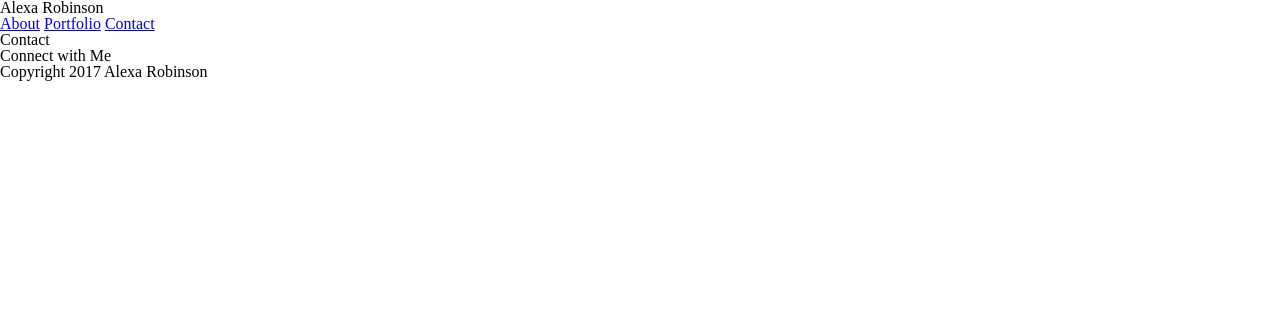
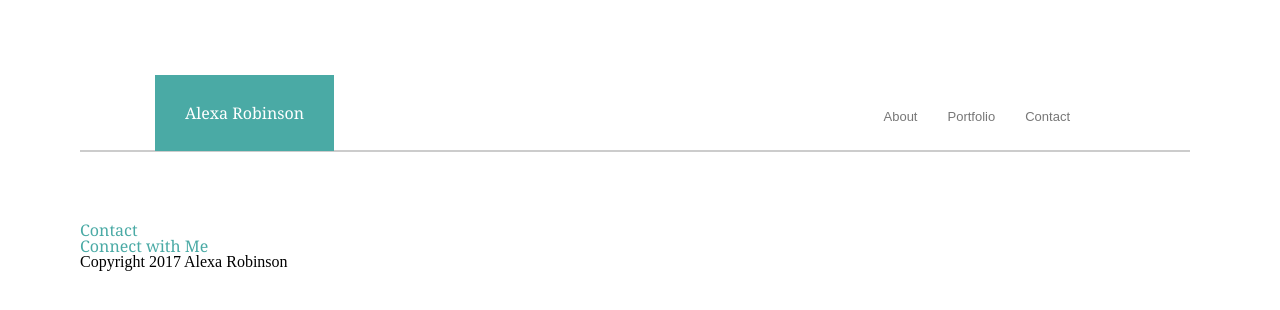
Before and after one commit to bewitchedfencer/Basic-Portfolio, a plain HTML site: page contact.html in a window 1280 px wide. Drawn offline with Linux system fonts and the light colour scheme.

Commit message:
added CSS elements and finished header

```diff
--- a/assets/css/style.css
+++ b/assets/css/style.css
@@ -0,0 +1,53 @@
+h1{
+    color:#4aaaa5;
+    font-family: 'Georgia', Times, Times New Roman, serif;
+}
+.logo{
+    color:#fff;
+    background-color:#4aaaa5;
+    float:left;
+    padding:30px;
+    margin-bottom:40px;
+}
+
+#menu-bar{
+    float:right;
+    position:absolute;
+    right:210px;
+    top:110px;
+}
+
+header{
+    border-bottom: 2px solid #ccc;
+    width:960px;
+    margin-left:80px;
+    margin-bottom:70px;
+    color:red;
+    padding:75px;
+}
+
+.main-content{
+    clear:both;
+    margin-left:80px;
+}
+footer{
+    margin-left:80px;
+}
+.nav-links{
+    float:right;
+    text-indent:30px;
+    font-size:13px;
+}
+
+a:link{
+    color: #777777;
+    text-decoration: none;
+}
+a:visited{
+    color: #777777;
+    text-decoration: none;
+}
+.normal-text{
+
+font-family: 'Arial', 'Helvetica Neue', Helvetica, sans-serif;
+}
--- a/contact.html
+++ b/contact.html
@@ -10,12 +10,14 @@
         <!--should be teal in color and the box will contain my name and the menu, float left-->
         <h1 class="logo">Alexa Robinson</h1>
         <!--the menu bar, should float right and have links to the other pages, style the text font and color, figure out how to make lines in between-->
-        <div id="menu bar">
-            <a href="#">About</a>
-            <a href="#">Portfolio</a>
-            <a href="#">Contact</a>
+        <div id="menu-bar" class="normal-text">
+                <div class="nav-links"><a href="contact.html">Contact</a></div>
+                <div class="nav-links"><a href="portfolio.html">Portfolio</a></div>
+                <div class="nav-links"><a href="index.html">About</a></div>
         </div>
-    <div>
+    </header>
+        </div>
+    <div class="main-content">
         <form>
             <h1>Contact</h1>
             <!--figure out the form input stuff and the little line divider-->
```
Also changed, not shown: index.html (+5 -5 lines), portfolio.html (+5 -5 lines), assets/images/github_icon.png (added), assets/images/hypnotize.png (added), assets/images/intersection.png (added), assets/images/linkedin.png (added), assets/images/portfolio_placeholder1.jpg (added), assets/images/portfolio_placeholder2.jpg (added), assets/images/portfolio_placeholder3.jpg (added), assets/images/portfolio_placeholder4.jpg (added), assets/images/portfolio_placeholder5.jpg (added), assets/images/stackoverflow_icon.png (added), 3 other files.
